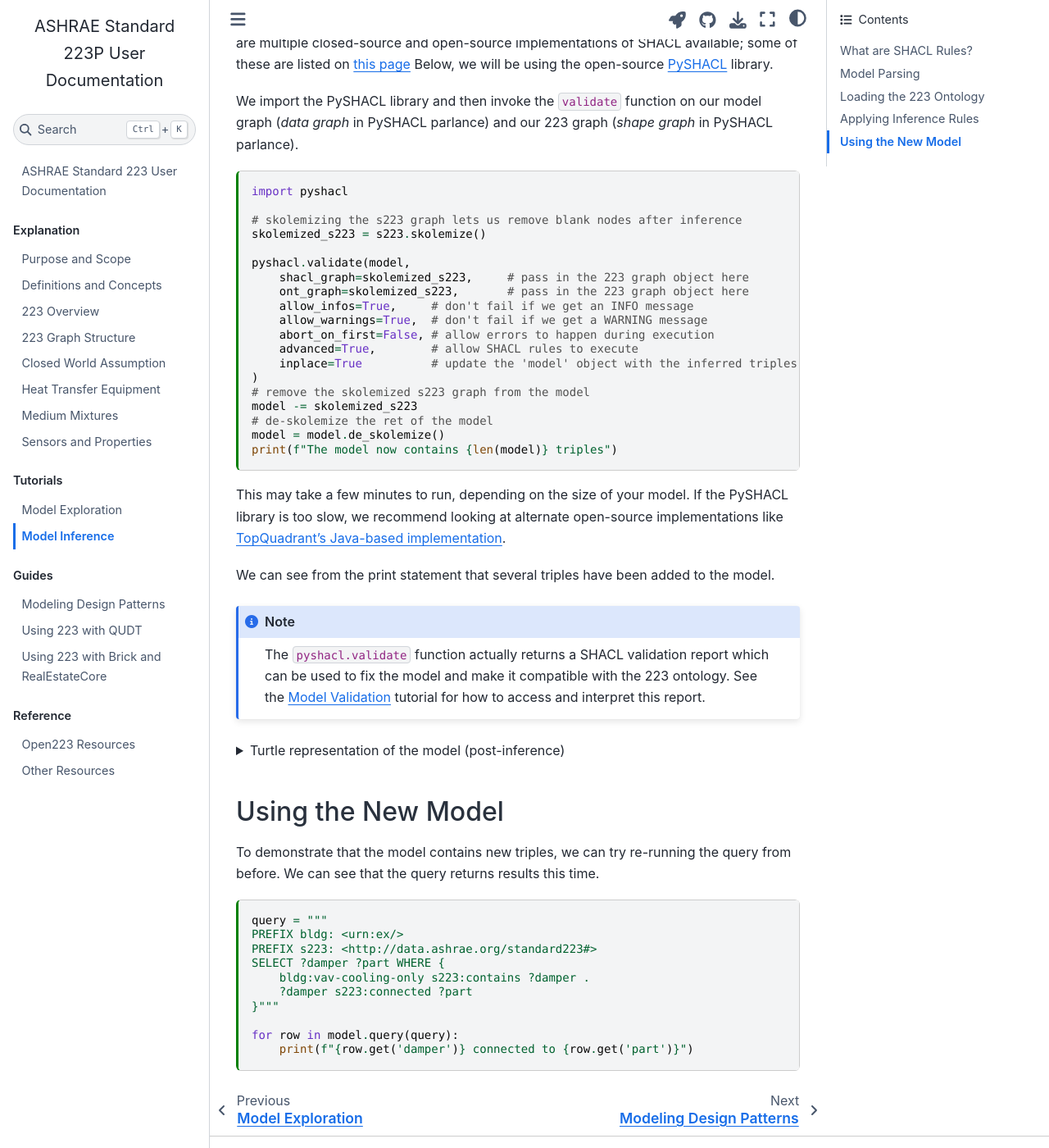
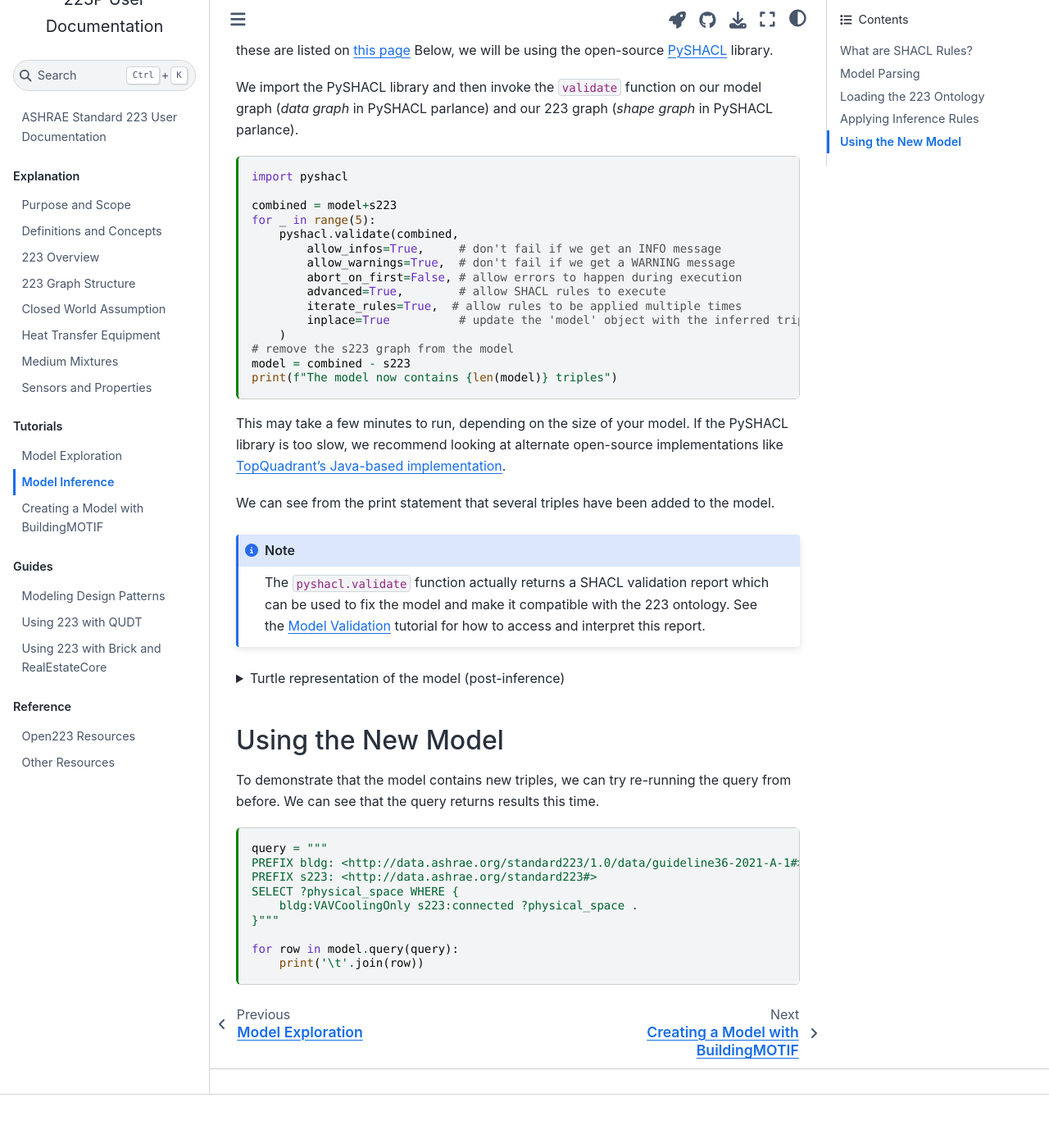
Before and after one commit to open223/docs.open223.info, a Jupyter Book: the page built from tutorials/model_inference.md, in a window 1280 px wide and 1400 px high, scrolled down 2096 px. Shown: the whole window at 82% size. Built offline with Jupyter Book 1.0.4 settings and Sphinx 7.4.7 and the Sphinx Book theme 1.1.4, drawn with Linux system fonts in a browser that asks for light colours; after the commit the page ends 3431 px from its top, so only the background shows below that; some of the changed text lies outside the part shown.

Commit message:
adding new tutorial, fixing build on existin gtutorials

````diff
--- a/_config.yml
+++ b/_config.yml
@@ -12,6 +12,7 @@
 # Execution settings
 execute:
   execute_notebooks: force
+  timeout: 600  # seconds
 
 # Parse and render settings
 parse:
--- a/_toc.yml
+++ b/_toc.yml
@@ -19,6 +19,7 @@
   chapters:
   - file: tutorials/model_exploration.md
   - file: tutorials/model_inference.md
+  - file: tutorials/model_creation_buildingmotif.md
 - caption: Guides
   chapters:
   - file: guides/design-patterns.md
--- a/pyproject.toml
+++ b/pyproject.toml
@@ -2,7 +2,7 @@
 name = "open223-book"
 version = "0.1.0"
 description = "Jupyter Book for Open223"
-requires-python = ">=3.9"
+requires-python = ">=3.11"
 dependencies = [
     "jupyter-book",
     "myst_parser",
@@ -10,4 +10,8 @@
     "rdflib",
     "sphinxcontrib-mermaid",
     "ipykernel",
+    "buildingmotif",
 ]
+
+[tool.uv.sources]
+buildingmotif = { git = "https://github.com/NREL/buildingmotif.git", rev = "develop" }
--- a/requirements.txt
+++ /dev/null
@@ -1,5 +0,0 @@
-jupyter-book
-myst_parser
-pyshacl
-rdflib
-sphinxcontrib-mermaid
--- a/tutorials/model_inference.md
+++ b/tutorials/model_inference.md
@@ -56,16 +56,15 @@
 
 ### Testing the Model (Failed Query)
 
-Below, we try to run a simple query on our model which asks what the damper in the terminal unit is connected to.
+Below, we try to run a simple query on our model which asks what the terminal unit is connected to.
 The `s223:connected` relationship does not exist in the pre-inference model, so this query will not return results.
 
 ```{code-cell}
 parts_query = """
-PREFIX bldg: <urn:ex/>
+PREFIX bldg: <http://data.ashrae.org/standard223/1.0/data/guideline36-2021-A-1#>
 PREFIX s223: <http://data.ashrae.org/standard223#>
-SELECT ?parts WHERE {
-    bldg:vav-cooling-only s223:contains ?damper .
-    ?damper s223:connected ?parts
+SELECT ?physical_space WHERE {
+    bldg:VAVCoolingOnly s223:connected ?physical_space .
 }"""
 
 for row in model.query(parts_query):
@@ -100,22 +99,18 @@
 ```{code-cell}
 import pyshacl
 
-# skolemizing the s223 graph lets us remove blank nodes after inference
-skolemized_s223 = s223.skolemize()
-
-pyshacl.validate(model,
-    shacl_graph=skolemized_s223,     # pass in the 223 graph object here
-    ont_graph=skolemized_s223,       # pass in the 223 graph object here
-    allow_infos=True,     # don't fail if we get an INFO message
-    allow_warnings=True,  # don't fail if we get a WARNING message
-    abort_on_first=False, # allow errors to happen during execution
-    advanced=True,        # allow SHACL rules to execute
-    inplace=True          # update the 'model' object with the inferred triples
-)
-# remove the skolemized s223 graph from the model
-model -= skolemized_s223
-# de-skolemize the ret of the model
-model = model.de_skolemize()
+combined = model+s223
+for _ in range(5):
+    pyshacl.validate(combined,
+        allow_infos=True,     # don't fail if we get an INFO message
+        allow_warnings=True,  # don't fail if we get a WARNING message
+        abort_on_first=False, # allow errors to happen during execution
+        advanced=True,        # allow SHACL rules to execute
+        iterate_rules=True,  # allow rules to be applied multiple times
+        inplace=True          # update the 'model' object with the inferred triples
+    )
+# remove the s223 graph from the model
+model = combined - s223
 print(f"The model now contains {len(model)} triples")
 ```
 
@@ -147,13 +142,12 @@
 
 ```{code-cell}
 query = """
-PREFIX bldg: <urn:ex/>
+PREFIX bldg: <http://data.ashrae.org/standard223/1.0/data/guideline36-2021-A-1#>
 PREFIX s223: <http://data.ashrae.org/standard223#>
-SELECT ?damper ?part WHERE {
-    bldg:vav-cooling-only s223:contains ?damper .
-    ?damper s223:connected ?part
+SELECT ?physical_space WHERE {
+    bldg:VAVCoolingOnly s223:connected ?physical_space .
 }"""
 
 for row in model.query(query):
-    print(f"{row.get('damper')} connected to {row.get('part')}")
+    print('\t'.join(row))
 ```
````
Also changed, not shown: tutorials/model_creation_buildingmotif.md (added, +120 -0 lines), 2 other files.
